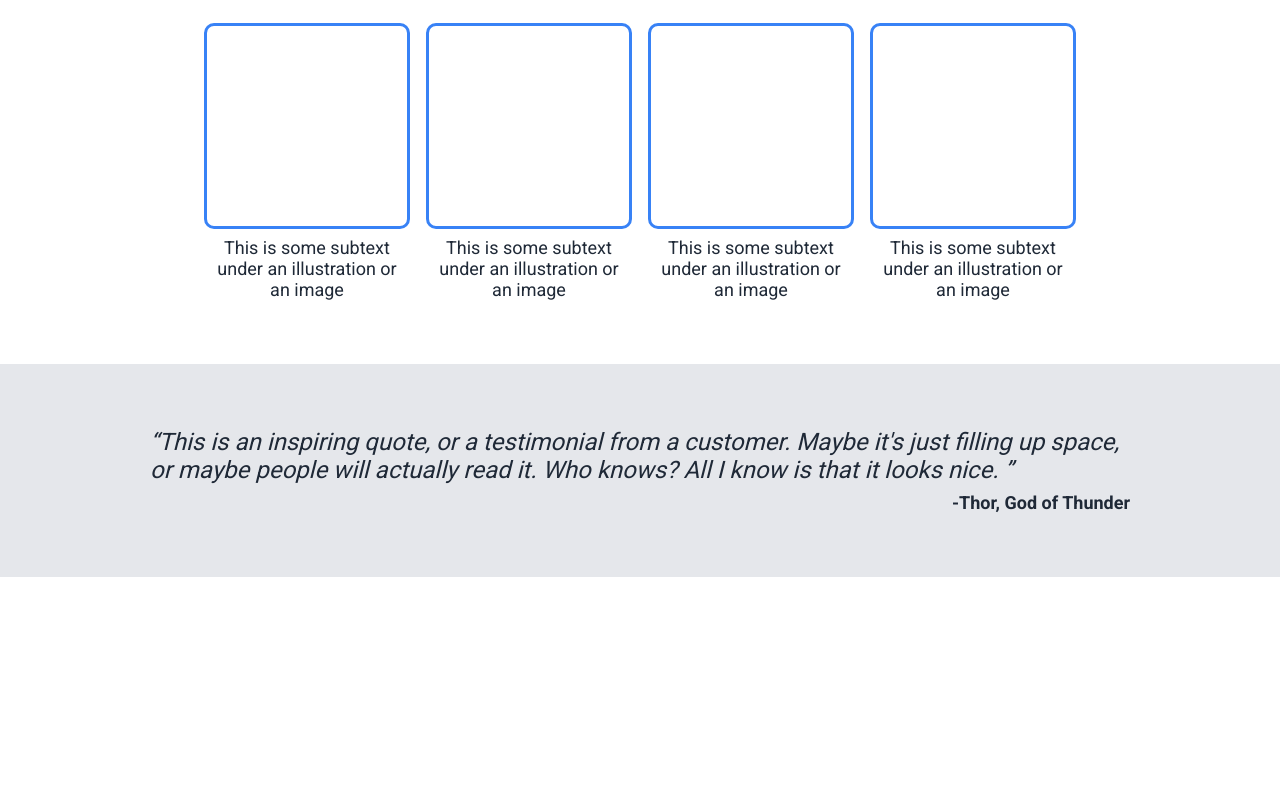
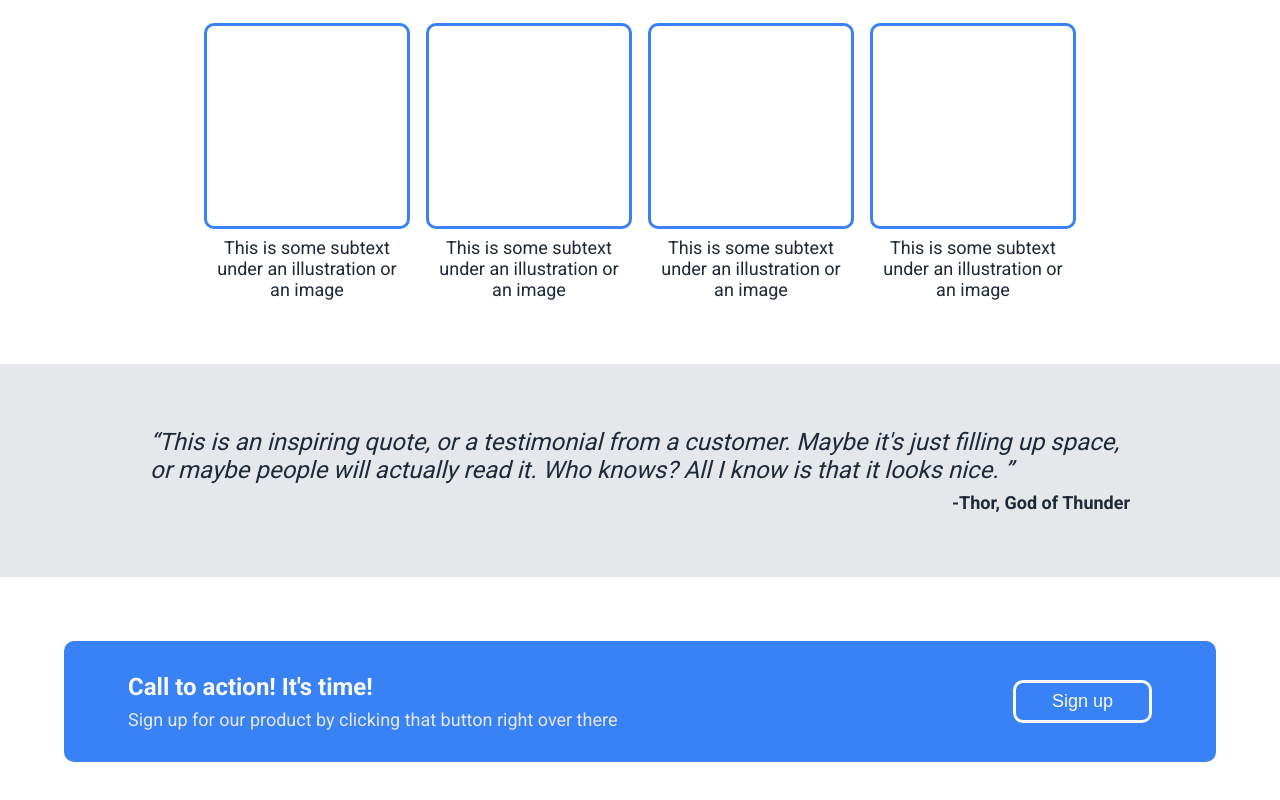
Before and after one commit to Yael-GR/odin-landing-page, a plain HTML site: page index.html in a window 1280 px wide. Shown: the part 440-1240 px from the top of the page. Before the commit the page ends 1017 px from the top, so only its background shows below. Drawn offline with Linux system fonts and the light colour scheme.

Commit message:
Add and edit action section
Add a call to action section that includes a sign up button and a text
that invites visitors to join the website.

```diff
--- a/index.html
+++ b/index.html
@@ -60,5 +60,12 @@
         <div class="quoter">-Thor, God of Thunder</div>
     </div>
 
+    <div class="action">
+        <div class="action-writing">
+            <div class="action-main">Call to action! It's time!</div>
+            <div class="action-text">Sign up for our product by clicking that button right over there</div>
+        </div>
+        <button class="sign-up">Sign up</button>
+    </div>
 </body>
 </html>
--- a/style.css
+++ b/style.css
@@ -67,8 +67,12 @@ a {
 }
 
 button.sign-up {
-    box-sizing: border-box;
-    max-width: 150px;
+    width: fit-content;
+    height: fit-content;
+    display: flex;
+    justify-content: center;
+    align-items: center;
+    flex: 0 0 auto;
     padding: 8px 36px;
     font-size: 18px;
     background-color: #3882F6;
@@ -147,3 +151,40 @@ q {
     justify-content: end;
     font-weight: 900;
 }
+
+.action {
+    display: flex;
+    background-color: #3882F6;
+    justify-content: space-between;
+    align-items: center;
+    gap: 16px;
+    border-radius: 10px;
+    margin: 64px;
+    padding: 32px 64px;
+}
+
+.action-writing {
+ display: flex;
+ flex-direction: column;
+ gap: 8px;
+}
+
+.action-main {
+    font-size: 24px;
+    font-weight: 900;
+    color: #F9FAF8;
+}
+
+.action-text {
+    color: #E5E7EB;
+}
+
+.action button.sign-up {
+    width: fit-content;
+    height: fit-content;
+    display: flex;
+    flex: 0 0 auto;
+    justify-content: center;
+    align-items: center;
+    border: 3px solid #F9FAF8;
+}
```
